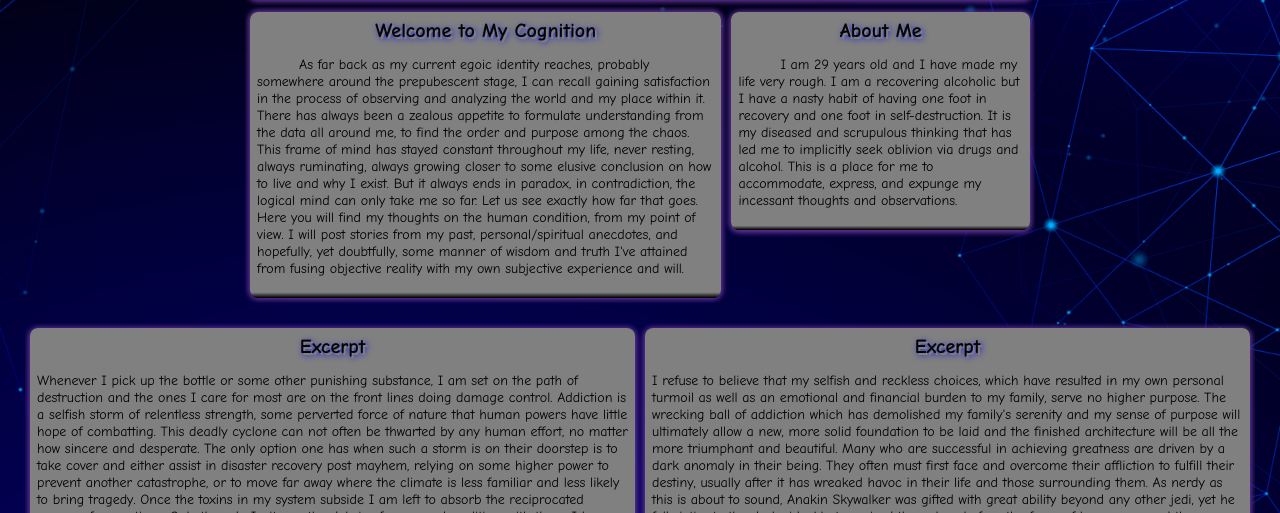
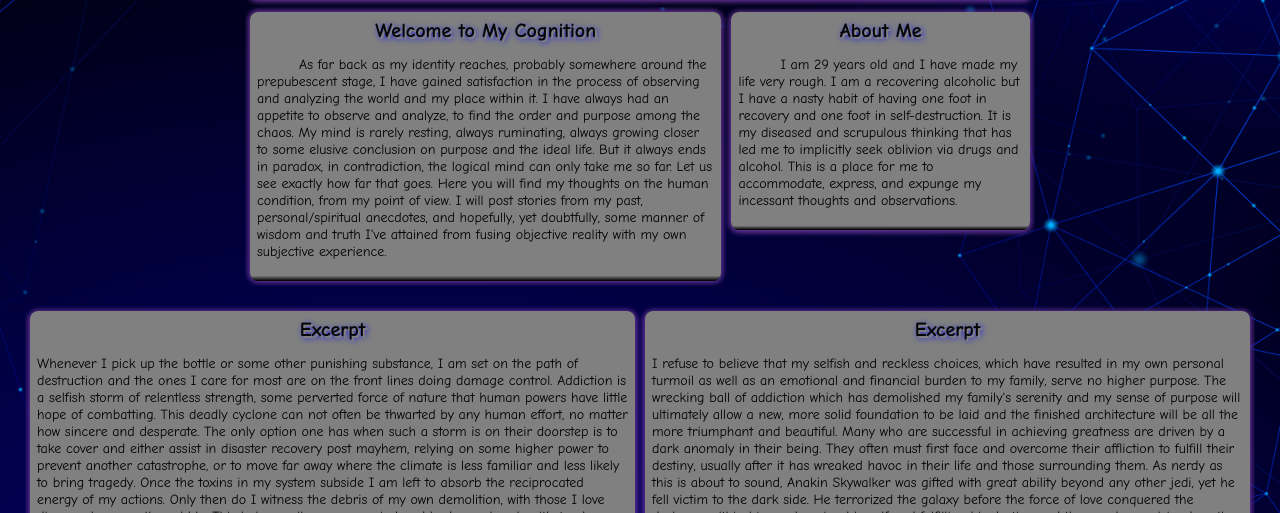
Before and after one commit to icsizemore212/The-Obtuse-Observer.github.io, a website built with Vite: page index.html in a window 1280 px wide. Shown: the part 287-800 px from the top of the page. Built offline with nearby package versions, Linux system fonts and the light colour scheme.

Commit message:
Literary Edits

```diff
--- a/index.html
+++ b/index.html
@@ -29,15 +29,14 @@
       <div class="main">
         <h3>Welcome to My Cognition</h3>
         <p>
-          &emsp;&emsp;&emsp;As far back as my current egoic identity reaches,
-          probably somewhere around the prepubescent stage, I can recall gaining
+          &emsp;&emsp;&emsp;As far back as my identity reaches,
+          probably somewhere around the prepubescent stage, I have gained
           satisfaction in the process of observing and analyzing the world and
-          my place within it. There has always been a zealous appetite to
-          formulate understanding from the data all around me, to find the
+          my place within it. I have always had an appetite to
+          observe and analyze, to find the
           order
-          and purpose among the chaos. This frame of mind has stayed constant
-          throughout my life, never resting, always ruminating, always growing
-          closer to some elusive conclusion on how to live and why I exist. But it
+          and purpose among the chaos. My mind is rarely resting, always ruminating, always growing
+          closer to some elusive conclusion on purpose and the ideal life. But it
           always ends in paradox, in contradiction, the logical mind can only
           take me so far. Let us see exactly how far that goes. Here you will
           find my thoughts on the human condition, from my point of view. I
@@ -45,7 +44,7 @@
           post stories from my past, personal/spiritual anecdotes, and
           hopefully, yet doubtfully, some manner of wisdom and truth I've
           attained from fusing objective reality with my own subjective
-          experience and will.
+          experience.
         </p>
       </div>
       <div class="about">
```
Also changed, not shown: radicallyreceptivereflections.html (+0 -3 lines).
